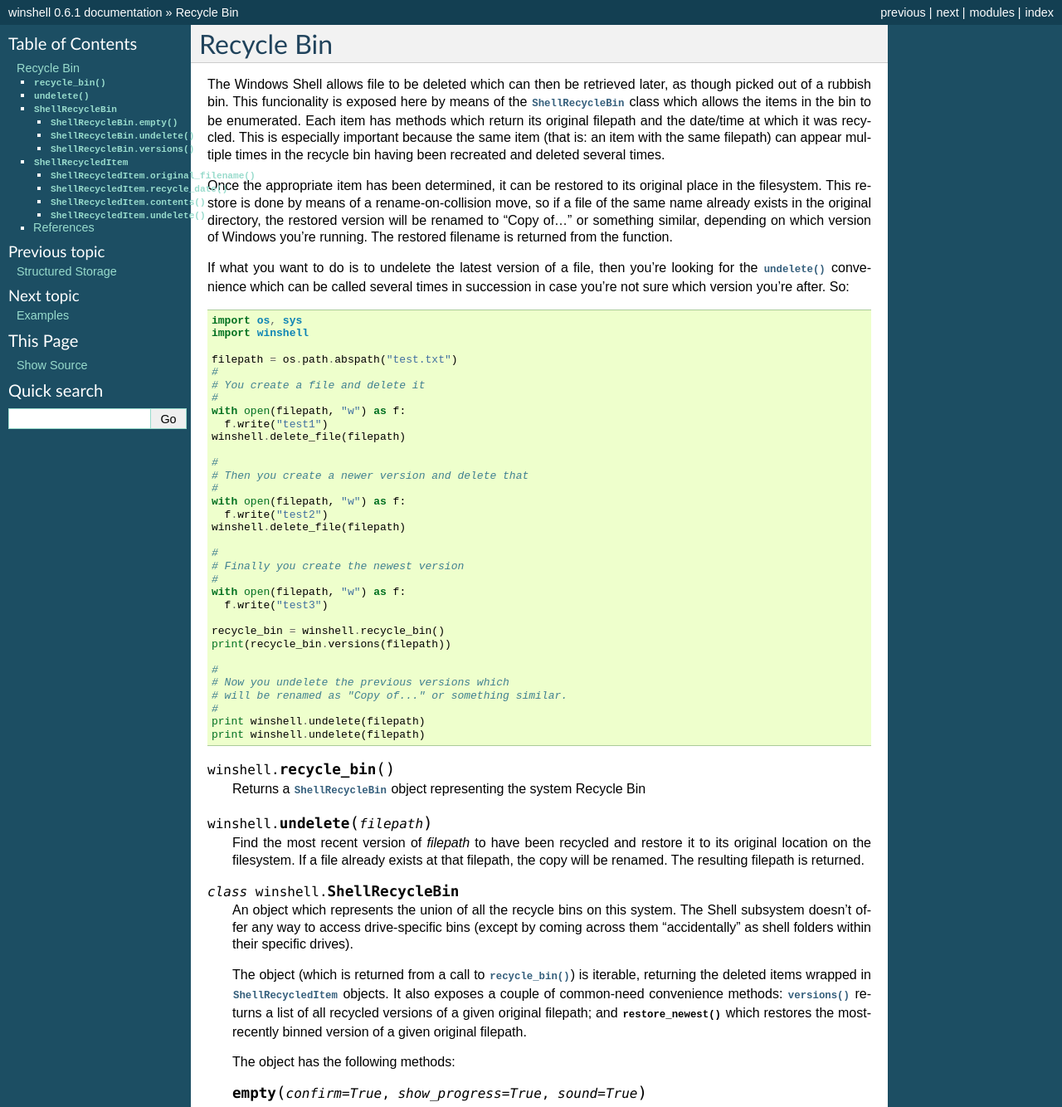
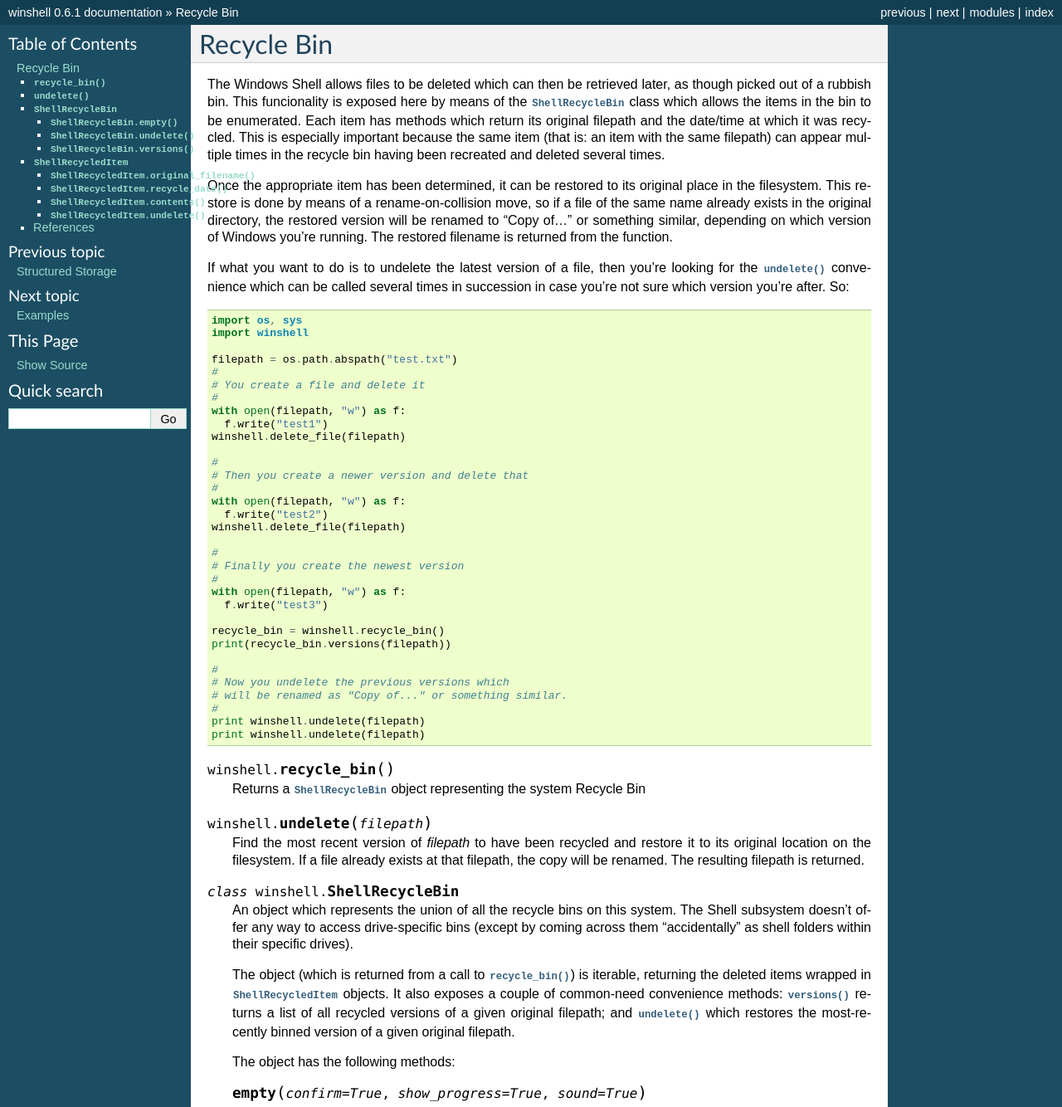
Before and after one commit to tjguk/winshell, a Sphinx documentation site: the page built from docs/recycle-bin.rst, in a window 1280 px wide. Shown: the top 1334 px of the page at 83% size. Built offline with Sphinx 7.4.7, drawn with Linux system fonts in a browser that asks for light colours.

Commit message:
Correct small typos

```diff
--- a/docs/recycle-bin.rst
+++ b/docs/recycle-bin.rst
@@ -5,7 +5,7 @@
     :synopsis: Manage shell shortcuts
 ..  moduleauthor:: Tim Golden <mail@timgolden.me.uk>
 
-The Windows Shell allows file to be deleted which can then be retrieved
+The Windows Shell allows files to be deleted which can then be retrieved
 later, as though picked out of a rubbish bin. This funcionality is exposed
 here by means of the :class:`ShellRecycleBin` class which allows the items in
 the bin to be enumerated. Each item has methods which return its original
@@ -83,7 +83,7 @@
     iterable, returning the deleted items wrapped in :class:`ShellRecycledItem`
     objects. It also exposes a couple of common-need convenience methods:
     :meth:`versions` returns a list of all recycled versions of a given original
-    filepath; and :meth:`restore_newest` which restores the most-recently
+    filepath; and :meth:`undelete` which restores the most-recently
     binned version of a given original filepath.
 
     The object has the following methods:
```
